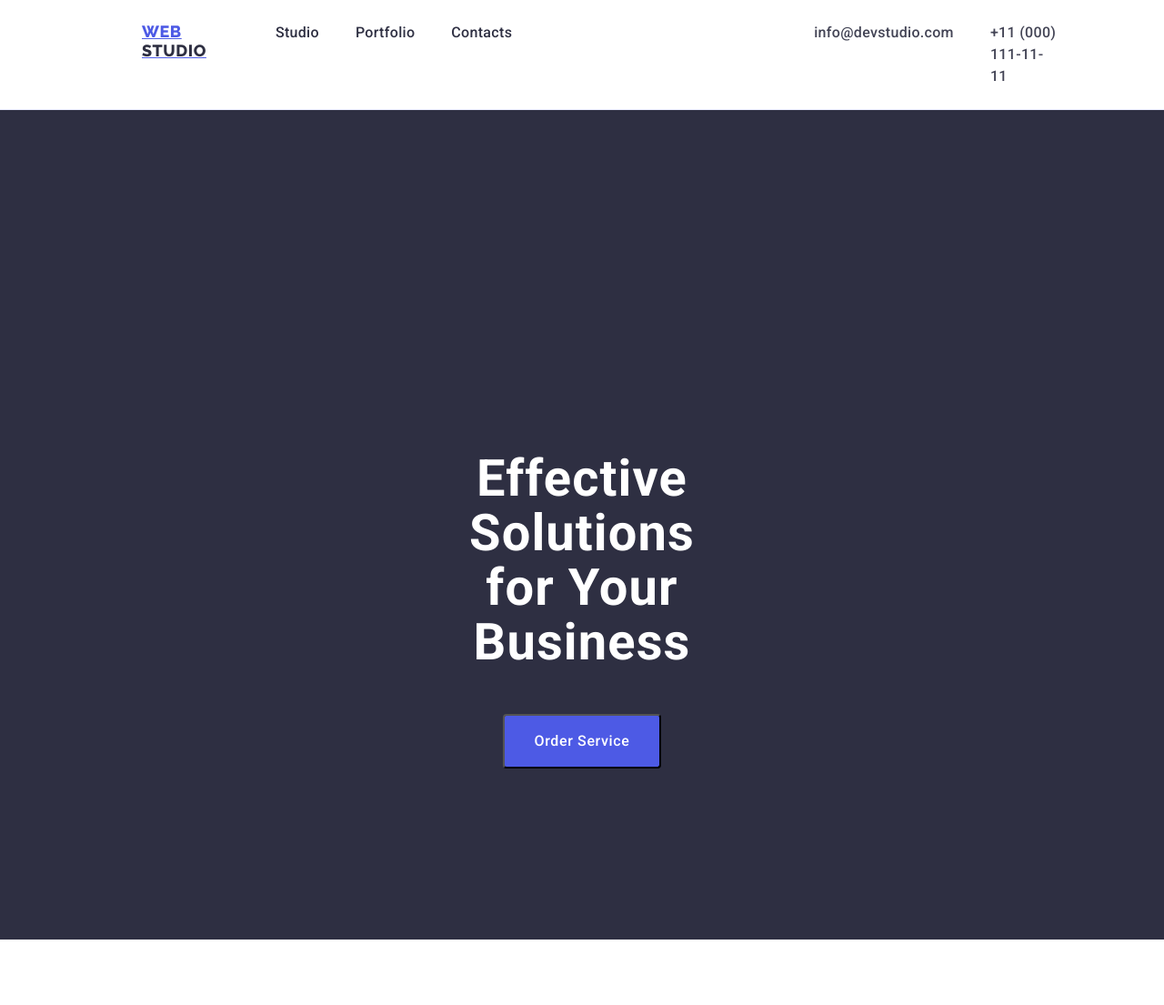
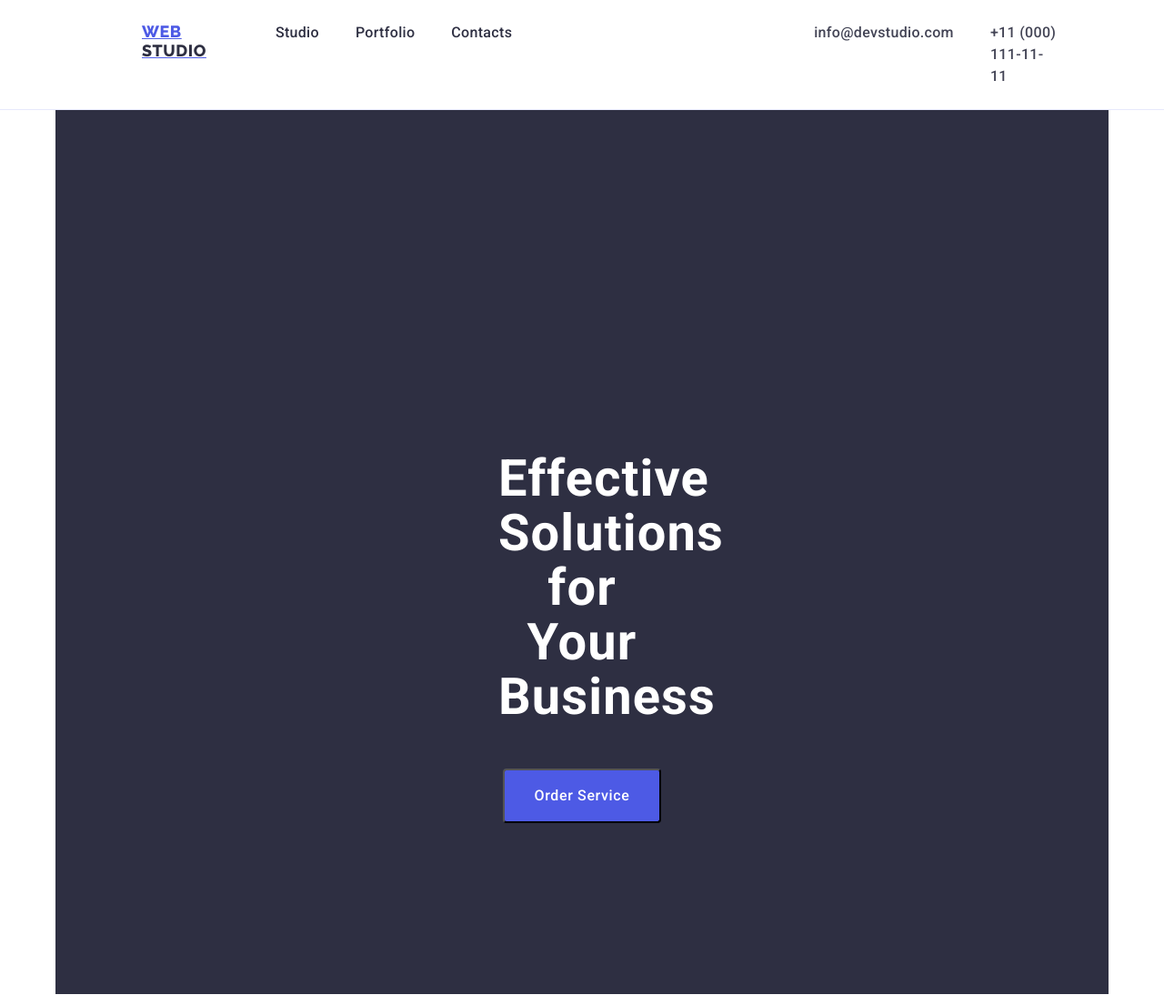
Before and after one commit to sofiazozuk/goit-markup-hw-03, a plain HTML site: page index.html in a window 1280 px wide. Shown: the top 1105 px of the page at 91% size. Drawn offline with nearby package versions, Linux system fonts and the light colour scheme.

Commit message:
added div

```diff
--- a/css/styles.css
+++ b/css/styles.css
@@ -6,8 +6,6 @@ body {
 img{
   display: block;
 }
-
-
 
 ul {
   list-style-type: none;
@@ -95,7 +93,6 @@ ul {
   justify-content: center;
   align-items: center;
 }
-
 .section-decoration {
   background-color: #2e2f42;
   padding-top: 188px;
--- a/index.html
+++ b/index.html
@@ -11,7 +11,9 @@
     <link href="https://fonts.googleapis.com/css2?family=Raleway:wght@800&family=Roboto:wght@400;500;700&display=swap"
         rel="stylesheet">
     <!-- Normalazing -->
-    <link rel="stylesheet" href="https://cdnjs.cloudflare.com/ajax/libs/modern-normalize/2.0.0/modern-normalize.min.css" integrity="sha512-4xo8blKMVCiXpTaLzQSLSw3KFOVPWhm/TRtuPVc4WG6kUgjH6J03IBuG7JZPkcWMxJ5huwaBpOpnwYElP/m6wg==" crossorigin="anonymous" referrerpolicy="no-referrer" />
+    <link rel="stylesheet" href="https://cdnjs.cloudflare.com/ajax/libs/modern-normalize/2.0.0/modern-normalize.min.css"
+        integrity="sha512-4xo8blKMVCiXpTaLzQSLSw3KFOVPWhm/TRtuPVc4WG6kUgjH6J03IBuG7JZPkcWMxJ5huwaBpOpnwYElP/m6wg=="
+        crossorigin="anonymous" referrerpolicy="no-referrer" />
     <!-- Styles -->
     <link rel="stylesheet" href="./css/styles.css" />
 </head>
@@ -44,8 +46,10 @@
     <main class="main-part">
 
         <section class="section-decoration">
-            <h1 class="main-header">Effective Solutions for Your Business</h1>
-            <button class="order-service-button" type="button">Order Service</button>
+            <div class="container">
+                <h1 class="main-header">Effective Solutions for Your Business</h1>
+                <button class="order-service-button" type="button">Order Service</button>
+            </div>
         </section>
 
         <section>
```
